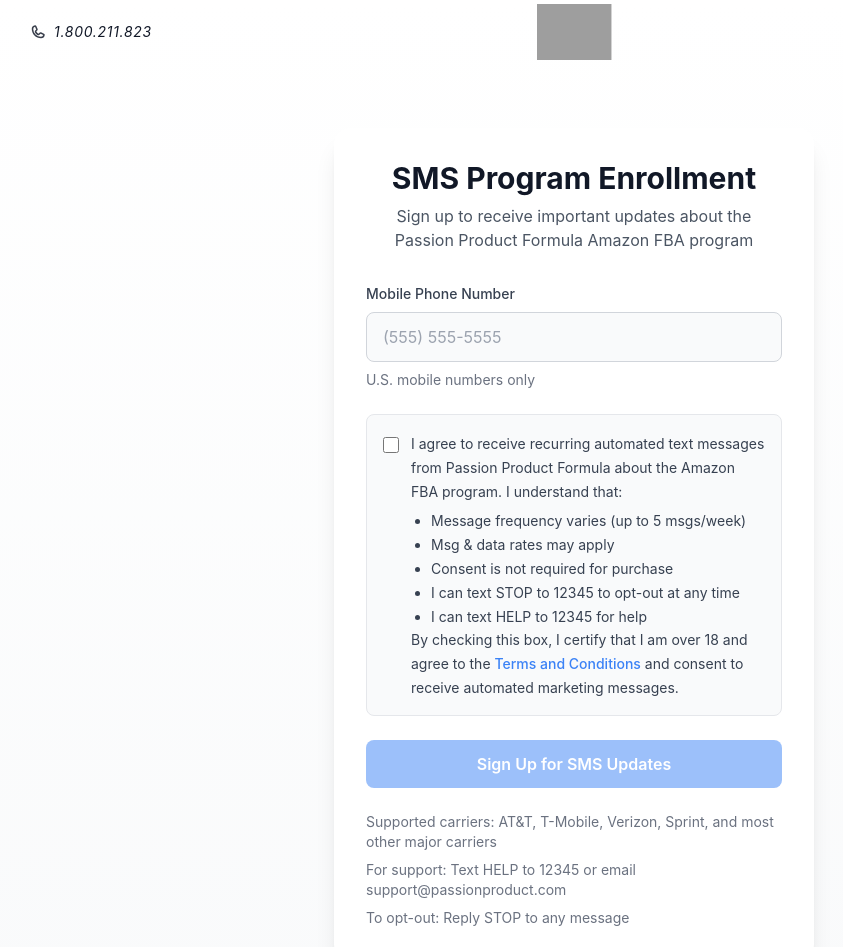
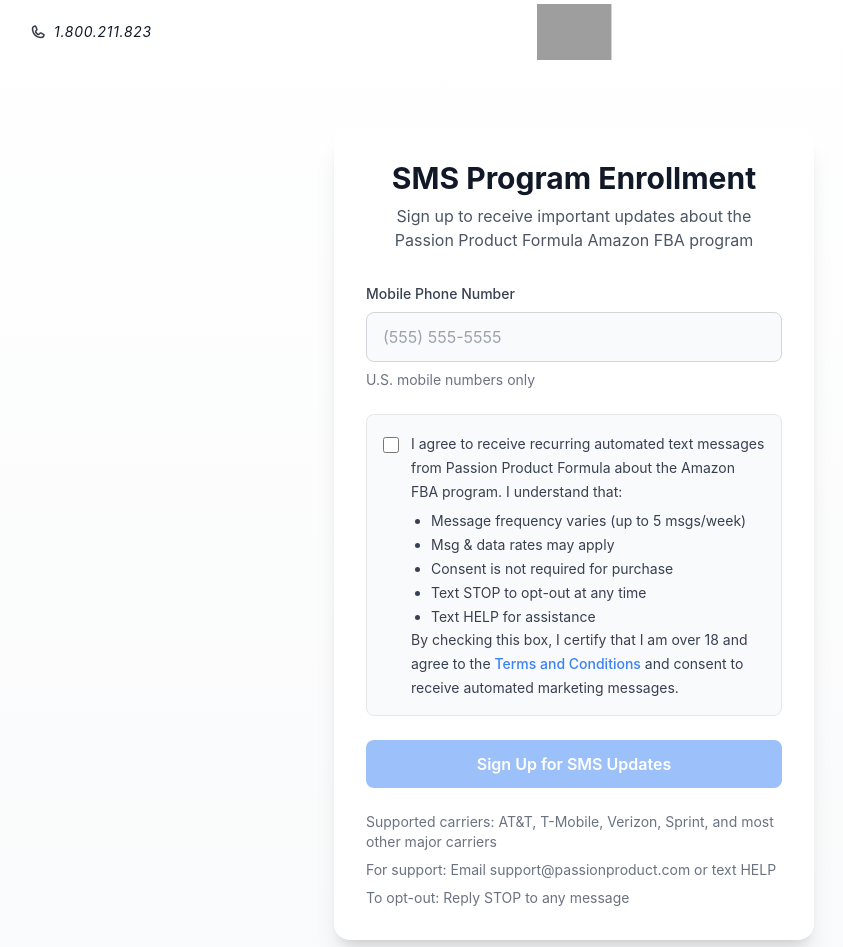
Before and after one commit to conspicious54/travis, a React (Vite) app: page /optin in a window 1280 px wide. Shown: the top 947 px of the page, without its empty margins (66-909 px from the left). Built offline with nearby package versions, Linux system fonts and the light colour scheme; grey boxes are pictures that could not be loaded.

Commit message:
Updated 1 files [BoltSync]

```diff
--- a/src/pages/OptIn.tsx
+++ b/src/pages/OptIn.tsx
@@ -88,8 +88,8 @@ export function OptIn() {
                         <li>Message frequency varies (up to 5 msgs/week)</li>
                         <li>Msg & data rates may apply</li>
                         <li>Consent is not required for purchase</li>
-                        <li>I can text STOP to 12345 to opt-out at any time</li>
-                        <li>I can text HELP to 12345 for help</li>
+                        <li>Text STOP to opt-out at any time</li>
+                        <li>Text HELP for assistance</li>
                       </ul>
                       By checking this box, I certify that I am over 18 and agree to the{' '}
                       <Link to="/terms" className="text-blue-500 hover:text-blue-600 font-medium">
@@ -115,7 +115,7 @@ export function OptIn() {
                 Supported carriers: AT&T, T-Mobile, Verizon, Sprint, and most other major carriers
               </p>
               <p>
-                For support: Text HELP to 12345 or email support@passionproduct.com
+                For support: Email support@passionproduct.com or text HELP
               </p>
               <p>
                 To opt-out: Reply STOP to any message
```
